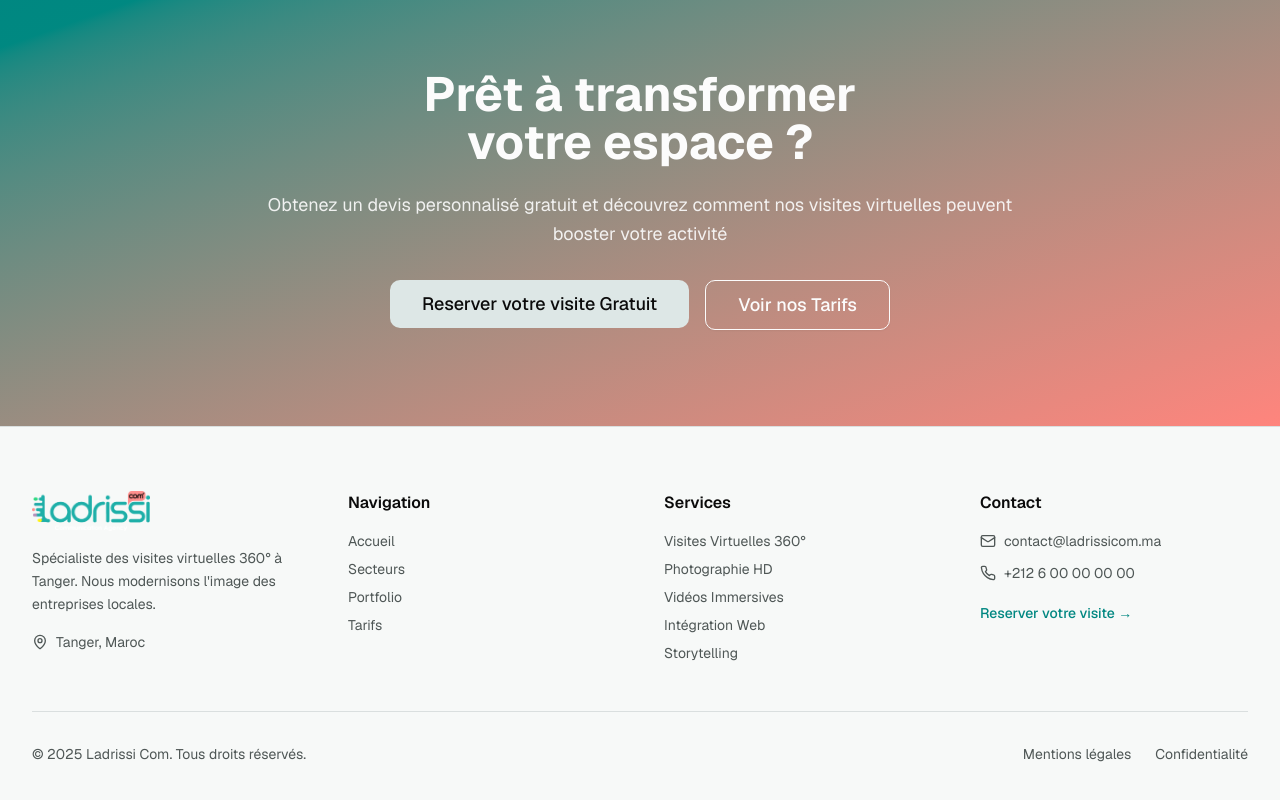
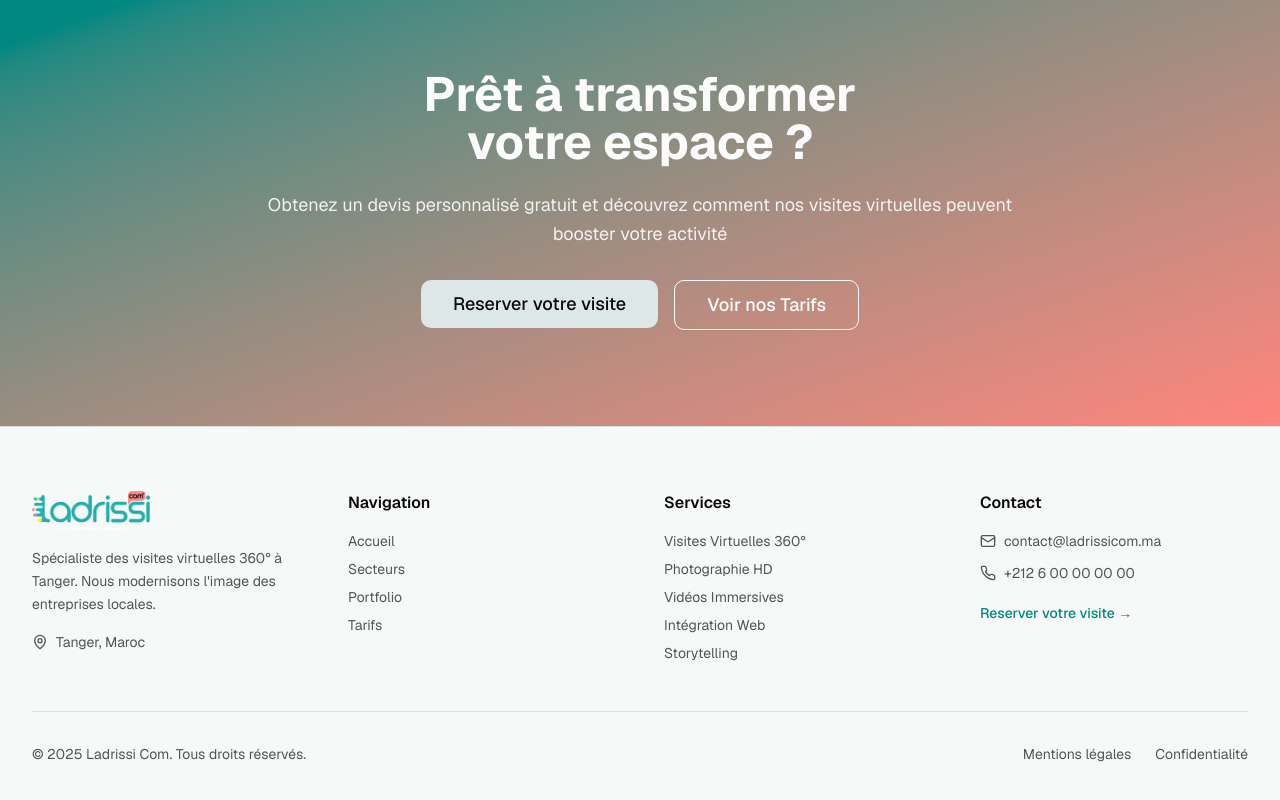
Before and after one commit to le3shiri/visite-virtuelle, a Next.js app: page / in a window 1280 px wide. Shown: the part 2290-3090 px from the top of the page. Built offline with nearby package versions, Linux system fonts and the light colour scheme.

Commit message:
Update page.tsx

```diff
--- a/app/page.tsx
+++ b/app/page.tsx
@@ -257,7 +257,7 @@ export default function HomePage() {
             </p>
             <div className="flex flex-col sm:flex-row gap-4 justify-center">
               <Button asChild size="lg" variant="secondary" className="text-lg px-8 py-6">
-                <Link href="/contact">Reserver votre visite Gratuit</Link>
+                <Link href="/contact">Reserver votre visite </Link>
               </Button>
               <Button
                 asChild
```
